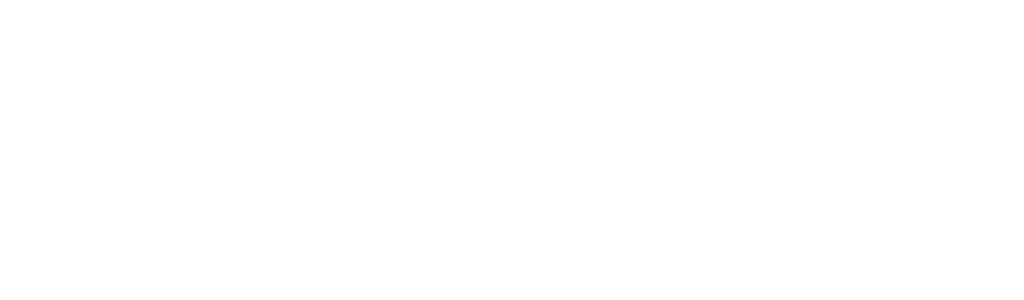
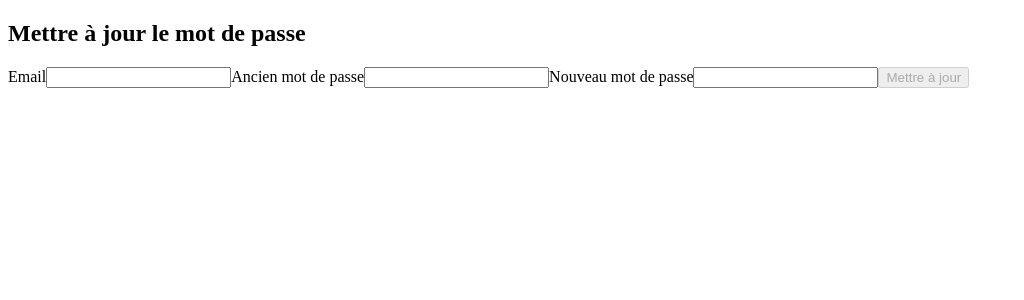
Before and after one commit to khouloudcherrat/carrer_ensat_website, an Angular app in the folder auth-frontend/: page /update-password in a window 1280 px wide. Before the commit this address led to /. Shown: the top 300 px of the page, without its empty margins (0-1024 px from the left). Built offline with nearby package versions, Linux system fonts and the light colour scheme.

Commit message:
Added an updatePassword componnent with ts logic

```diff
--- a/auth-frontend/src/app/app.routes.ts
+++ b/auth-frontend/src/app/app.routes.ts
@@ -1,9 +1,11 @@
 import { Routes } from '@angular/router';
 import { LoginComponent } from './auth/login/login.component';
 import { RegisterComponent } from './auth/register/register.component';
+import { UpdatePasswordComponent } from './auth/update-password/update-password.component';
 
 export const routes: Routes = [
   { path: 'login', component: LoginComponent },
   { path: 'register', component: RegisterComponent },
   { path: '', redirectTo: 'login', pathMatch: 'full' },
+  { path: 'update-password', component: UpdatePasswordComponent }
 ];
--- a/auth-frontend/src/app/auth/auth.service.ts
+++ b/auth-frontend/src/app/auth/auth.service.ts
@@ -18,11 +18,7 @@
     return this.http.post<any>('http://localhost:8081/api/auth/signup', data);
   }
 
-  updatePassword(email: string, oldPassword: string, newPassword: string) {
-    return this.http.post<any>('http://localhost:8081/api/auth/update-password', {
-      email,
-      oldPassword,
-      newPassword
-    });
+  updatePassword(data: { email: string; oldPassword: string; newPassword: string }) {
+    return this.http.post<any>('http://localhost:8081/api/auth/update-password', data);
   }
 }
--- a/auth-frontend/src/app/auth/update-password/update-password.component.html
+++ b/auth-frontend/src/app/auth/update-password/update-password.component.html
@@ -1 +1,21 @@
-<p>update-password works!</p>
+<h2>Mettre à jour le mot de passe</h2>
+
+<form [formGroup]="updateForm" (ngSubmit)="onSubmit()">
+  <label>Email</label>
+  <input type="email" formControlName="email" required />
+
+  <label>Ancien mot de passe</label>
+  <input type="password" formControlName="oldPassword" required />
+
+  <label>Nouveau mot de passe</label>
+  <input type="password" formControlName="newPassword" required />
+
+  <button type="submit" [disabled]="updateForm.invalid">Mettre à jour</button>
+</form>
+
+<div *ngIf="message" style="margin-top: 1rem; color: green">
+  {{ message }}
+</div>
+<div *ngIf="error" style="margin-top: 1rem; color: red">
+  {{ error }}
+</div>
--- a/auth-frontend/src/app/auth/update-password/update-password.component.ts
+++ b/auth-frontend/src/app/auth/update-password/update-password.component.ts
@@ -1,11 +1,39 @@
 import { Component } from '@angular/core';
+import { FormBuilder, FormGroup, Validators } from '@angular/forms';
+import { AuthService } from '../auth.service';
+import { CommonModule } from '@angular/common';
+import { ReactiveFormsModule } from '@angular/forms';
 
 @Component({
   selector: 'app-update-password',
-  imports: [],
   templateUrl: './update-password.component.html',
-  styleUrl: './update-password.component.css'
+  imports: [CommonModule, ReactiveFormsModule]
 })
 export class UpdatePasswordComponent {
+  updateForm: FormGroup;
+  message: string = '';
+  error: string = '';
 
+  constructor(private fb: FormBuilder, private authService: AuthService) {
+    this.updateForm = this.fb.group({
+      email: ['', [Validators.required, Validators.email]],
+      oldPassword: ['', Validators.required],
+      newPassword: ['', [Validators.required, Validators.minLength(6)]]
+    });
+  }
+
+  onSubmit() {
+    if (this.updateForm.invalid) return;
+
+    this.authService.updatePassword(this.updateForm.value).subscribe({
+      next: (res) => {
+        this.message = 'Mot de passe mis à jour avec succès';
+        this.error = '';
+      },
+      error: (err) => {
+        this.message = '';
+        this.error = err.error || 'Erreur inconnue';
+      }
+    });
+  }
 }
```
